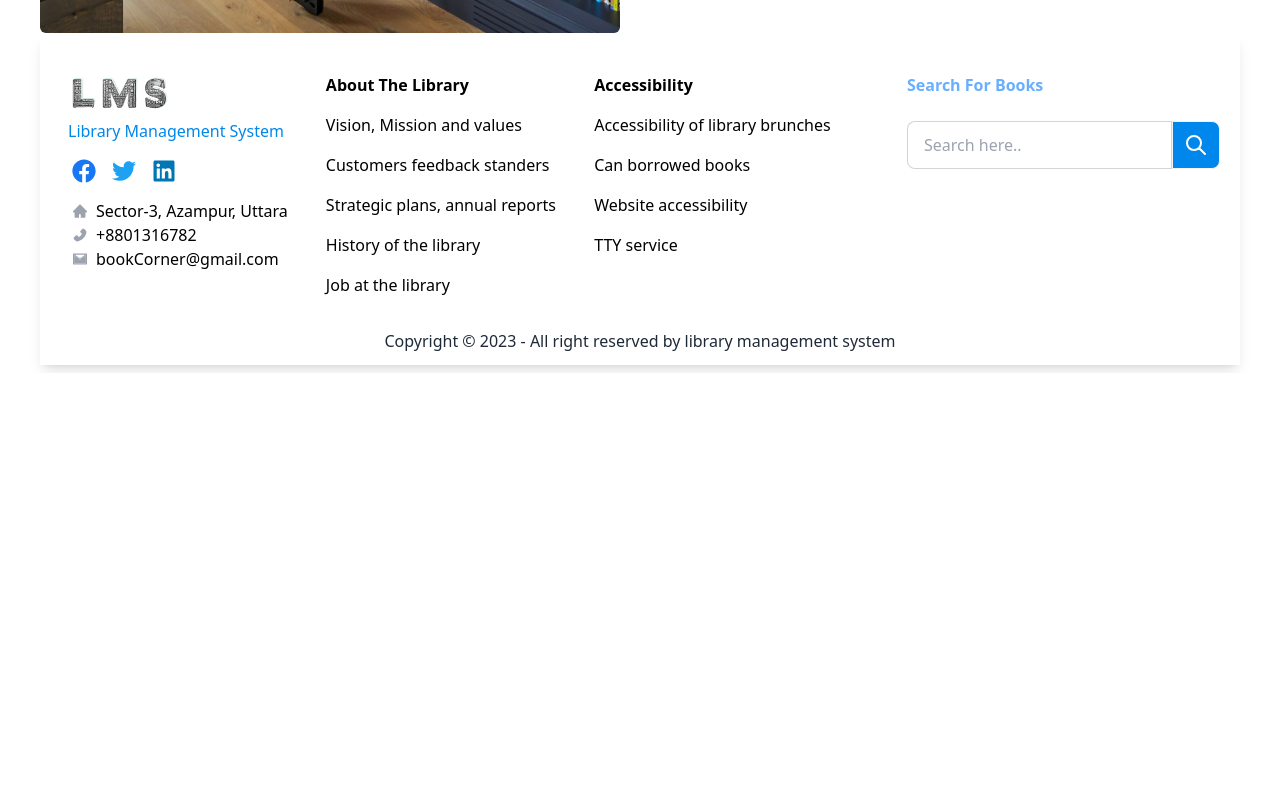
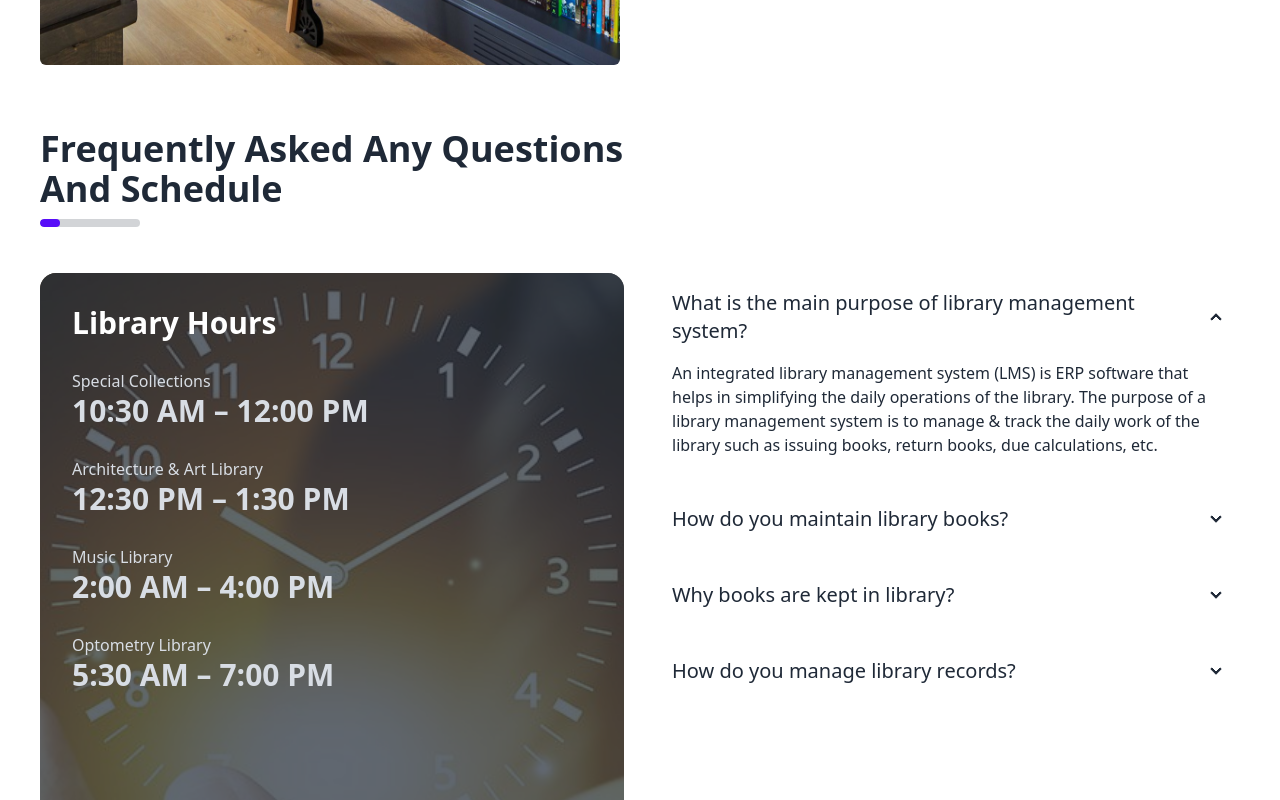
Before and after one commit to Foyez-Ahamed/a11-library-management-client, a React (Vite) app: page / in a window 1280 px wide. Shown: the part 1580-2380 px from the top of the page. Before the commit the page ends 1953 px from the top, so only its background shows below. Built offline with nearby package versions, Linux system fonts and the light colour scheme.

Commit message:
added FAQ and library schedule section on project

```diff
--- /dev/null
+++ b/src/components/FaqSection/FaqSection.jsx
@@ -0,0 +1,105 @@
+
+import timePic from '../../assets/images/time.jpg'
+
+const FaqSection = () => {
+  return (
+    <div>
+
+       <div>
+        <h1 className="text-4xl font-bold">Frequently Asked Any Questions <br /> And Schedule</h1>
+        <progress
+          className="progress progress-primary w-[100px]"
+          value="20"
+          max="100"
+        ></progress>
+      </div>
+
+      <section className="flex flex-col md:flex-col lg:flex-row justify-between gap-8 mt-10">
+        <div className="flex-1">
+
+          <div className="card h-screen image-full">
+            <figure>
+              <img
+                src={timePic}
+                alt="time"
+              />
+            </figure>
+            <div className="card-body">
+              <h2 className="card-title text-white font-bold text-3xl"> Library Hours </h2>
+
+              <div className='mt-5'>
+                <span>Special Collections</span>
+                <p className='text-3xl font-bold'>10:30 AM – 12:00 PM</p>
+              </div>
+
+
+              <div className='mt-5'>
+                <span>Architecture & Art Library</span>
+                <p className='text-3xl font-bold'>12:30 PM – 1:30 PM</p>
+              </div>
+
+
+              <div className='mt-5'>
+                <span>Music Library</span>
+                <p className='text-3xl font-bold'>2:00 AM – 4:00 PM</p>
+              </div>
+
+
+              <div className='mt-5'>
+                <span>Optometry Library</span>
+                <p className='text-3xl font-bold'>5:30 AM – 7:00 PM</p>
+              </div>
+
+            </div>
+          </div>
+
+        </div>
+
+        <div className="flex-1 space-y-4">
+          <div className="collapse collapse-arrow">
+            <input type="radio" name="my-accordion-2" checked="checked" />
+            <div className="collapse-title text-xl font-medium">
+            What is the main purpose of library management system?
+            </div>
+            <div className="collapse-content">
+              <p>An integrated library management system (LMS) is ERP software that helps in simplifying the daily operations of the library. The purpose of a library management system is to manage & track the daily work of the library such as issuing books, return books, due calculations, etc.</p>
+            </div>
+          </div>
+
+          <div className="collapse collapse-arrow">
+            <input type="radio" name="my-accordion-2" />
+            <div className="collapse-title text-xl font-medium">
+            How do you maintain library books?
+            </div>
+            <div className="collapse-content">
+              <p>1. Do not leave books on shelves or carts with the foredge down <br /> 2.Leave books upright and firmly supported on shelf when shelving or retrieving. ...</p>
+            </div>
+          </div>
+
+          <div className="collapse collapse-arrow">
+            <input type="radio" name="my-accordion-2" />
+            <div className="collapse-title text-xl font-medium">
+            Why books are kept in library?
+            </div>
+            <div className="collapse-content">
+              <p>Typically, such libraries are used for research purposes, for example at a university. Some items at reference libraries may be historical and even unique. Many lending libraries contain a, which holds books, such as dictionaries, which are common reference books, and are therefore not lent out.</p>
+            </div>
+          </div>
+
+          <div className="collapse collapse-arrow">
+            <input type="radio" name="my-accordion-2" />
+            <div className="collapse-title text-xl font-medium">
+            How do you manage library records?
+            </div>
+            <div className="collapse-content">
+              <p>The best way to organize individual records for library media may be to structure the folder hierarchy similar to the library layout. Have a digital cabinet for DVDs, a cabinet for the childrens section, a cabinet for adult non-fiction. And then organize the folders within cabinets in a similar breakdown.</p>
+            </div>
+          </div>
+
+        </div>
+      </section>
+    </div>
+  );
+};
+
+export default FaqSection;
--- a/src/pages/Home.jsx
+++ b/src/pages/Home.jsx
@@ -1,4 +1,5 @@
 import Banner from "../components/Banner/Banner";
+import FaqSection from "../components/FaqSection/FaqSection";
 import LibraryServices from "../components/LibraryServices/LibraryServices";
 import Footer from "../components/Shared/Footer";
 import Trending from "../components/Trending/Trending";
@@ -7,7 +8,7 @@ const Home = () => {
     return (
         <div>
 
-            <div className="mt-2">
+            <div className="mt-10">
             <Banner></Banner>
             </div>
 
@@ -19,7 +20,13 @@ const Home = () => {
                 <Trending></Trending>
             </div>
 
+            <div className="mt-16">
+            <FaqSection></FaqSection>
+            </div>
+
+            <div className="mt-10">
             <Footer></Footer>
+            </div>
 
         </div>
     );
```
Also changed, not shown: src/assets/images/time.jpg (added).
